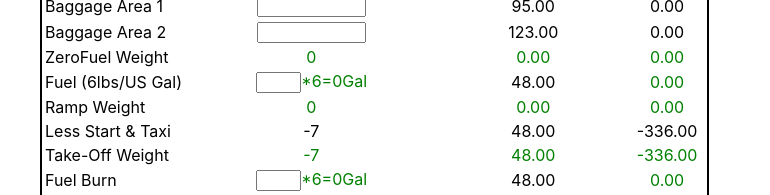
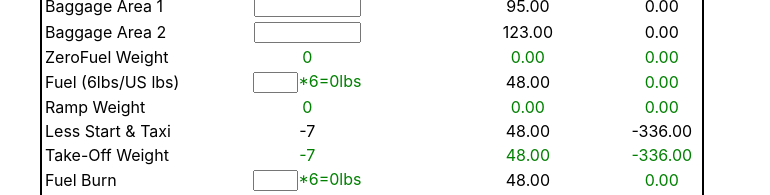
Before and after one commit to robertmzm/pstar, a React (Create React App) app: page / in a window 1280 px wide. Both pictures are taken after a click on the tab "Weight and Balance". Shown: the part 605-800 px from the top of the page, without its empty margins (0-770 px from the left). Built offline with nearby package versions, Linux system fonts and the light colour scheme.

Commit message:
fixed fuel unit

```diff
--- a/src/react/components/WeightBalanceSheet.js
+++ b/src/react/components/WeightBalanceSheet.js
@@ -153,7 +153,6 @@ function WeightBalanceSheet(props){
     },
   ],
 };
-  console.log(chartData)
 
 
 	return(
@@ -205,8 +204,8 @@ function WeightBalanceSheet(props){
           <td style={centerGreenText}>{moments.zeroFuel}</td>
         </tr>
         <tr>
-          <td>Fuel (6lbs/US Gal)</td>
-          <td style={centerGreenText}><input style={shortBox} name="fuel" type="text" onChange={handleChange} />*6={inputs.fuel*6}Gal</td>
+          <td>Fuel (6lbs/US lbs)</td>
+          <td style={centerGreenText}><input style={shortBox} name="fuel" type="text" onChange={handleChange} />*6={inputs.fuel*6}lbs</td>
           <td style={centerText}>{arms.fuel}</td>
           <td style={centerGreenText}>{moments.fuel}</td>
         </tr>
@@ -230,7 +229,7 @@ function WeightBalanceSheet(props){
         </tr>
         <tr>
           <td>Fuel Burn</td>
-          <td style={centerGreenText}><input style={shortBox} name="fuelBurn" type="text" onChange={handleChange} />*6={inputs.fuelBurn*6}Gal</td>
+          <td style={centerGreenText}><input style={shortBox} name="fuelBurn" type="text" onChange={handleChange} />*6={inputs.fuelBurn*6}lbs</td>
           <td style={centerText}>{arms.fuel}</td>
           <td style={centerGreenText}>{moments.fuelBurn}</td>
         </tr>
```
